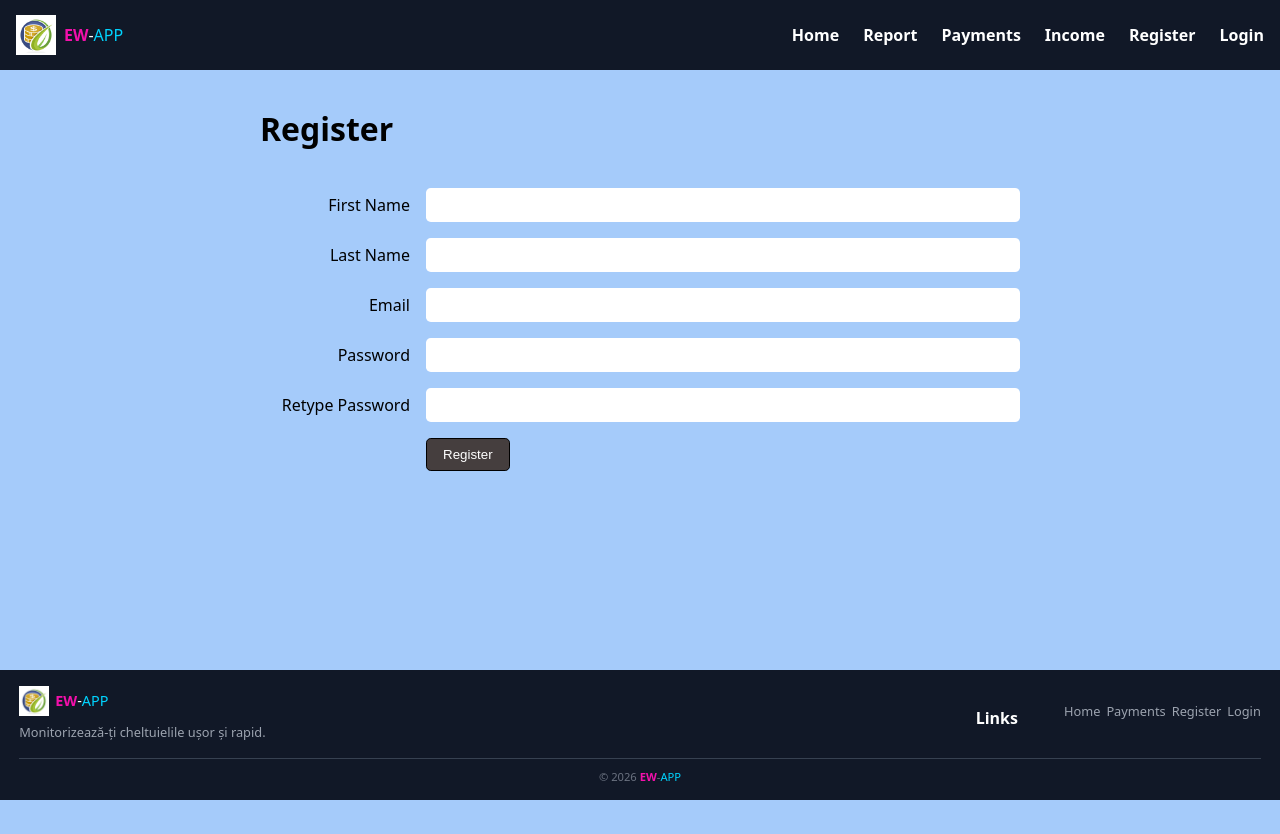
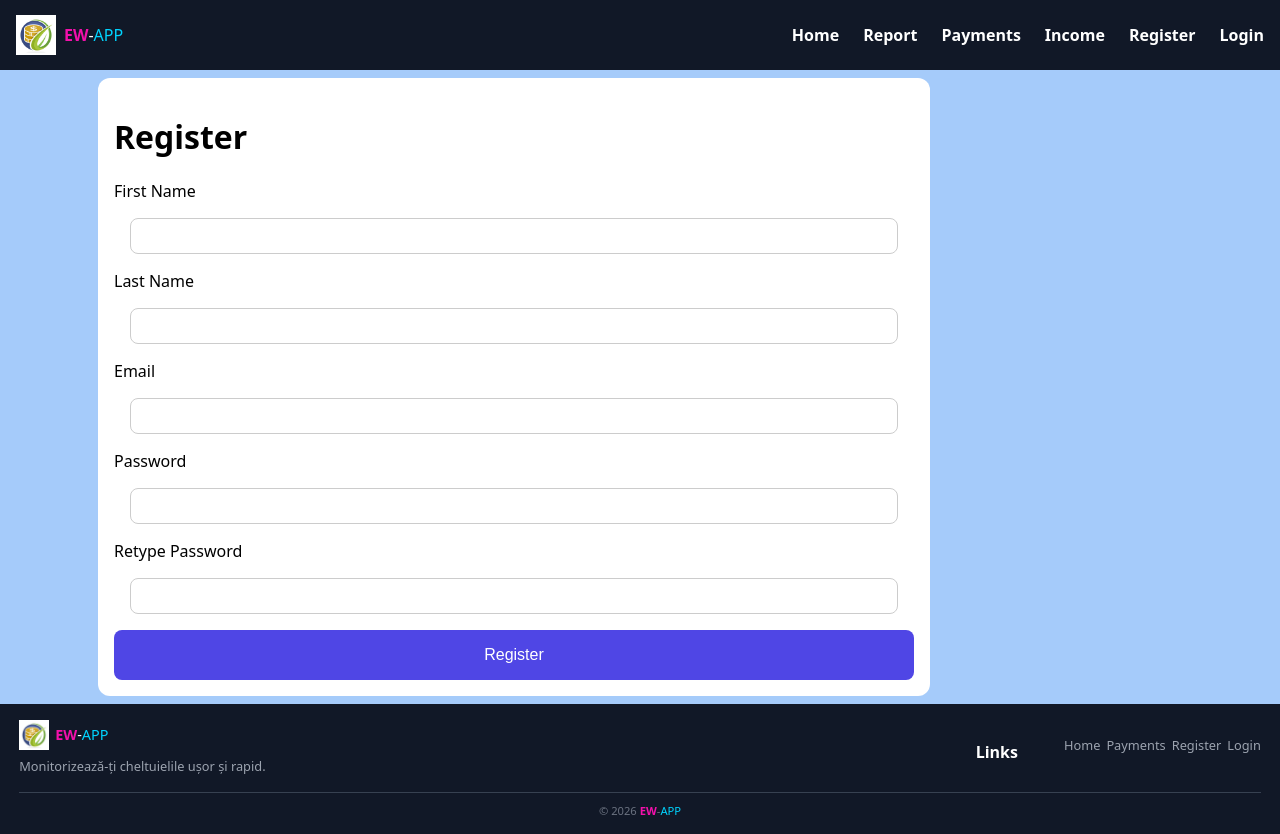
Before and after one commit to Ovidiu-Martalogu/ew-app, a React (Vite) app: page /register in a window 1280 px wide. Before the commit the page ends 800 px from the top, so only its background shows below. Built offline with nearby package versions, Linux system fonts and the light colour scheme.

Commit message:
update login/register from examp-class

```diff
--- a/db.json
+++ b/db.json
@@ -39,28 +39,28 @@
       "amount": 500,
       "category": "cumparaturi",
       "deleted": false,
-      "id": 11
+      "id": 12
     },
     {
       "date": "2026-04-07",
       "amount": 1500,
       "category": "rata",
       "deleted": false,
-      "id": 11
+      "id": 13
     },
     {
       "date": "2026-04-07",
       "amount": 350,
       "category": "cumparaturi",
       "deleted": false,
-      "id": 11
+      "id": 14
     },
     {
       "date": "2026-04-07",
       "amount": 200,
       "category": "Lidl",
       "deleted": false,
-      "id": 11
+      "id": 15
     }
   ],
   "users": [
--- a/src/App.css
+++ b/src/App.css
@@ -11,24 +11,24 @@ body {
   font-size: 1rem;
 }
 
-/* Container principal aplicație */
+
 .app {
   min-height: 100vh;
   display: flex;
   flex-direction: column;
 }
 
-/* Conținut principal */
+
 .content {
   flex: 1;
   width: 100%;
   max-width: 1100px;
   margin: 0 auto;
-  padding: 1rem;
+  padding: 0.5rem;
   box-sizing: border-box;
 }
 
-/* Opțional: centru pe pagini mici */
+
 @media (max-width: 768px) {
   .content {
     padding: 0.8rem;
--- a/src/App.tsx
+++ b/src/App.tsx
@@ -11,7 +11,7 @@ import { Footer } from "./components/Footer/Footer";
 import { Report } from "./features/Report/Report"
 import { AuthContextProvider } from "../src/features/Auth/context/AuthContextProvider";
 import "./App.css";
-import './Forms.css';
+
 import { EditFirstPage } from "./features/First-page/EditFirstPage";
 
 export default function App() {
--- a/src/Forms.css
+++ /dev/null
@@ -1,85 +0,0 @@
-.brandForm {
-  display: grid;
-
-  & > h1 {
-    grid-column: 1 / -1;
-  }
-
-  & > label,
-  & > button {
-    margin-top: 1rem;
-  }
-
-  & input:is([type=text], [type=password], [type=url], [type=email], [type=number]),
-  & textarea {
-    padding: .5rem;
-
-    border: 1px solid var(--color-dark-gray);
-    border-radius: 0.3rem;
-    color: var(--color-dark-gray);
-    font-family: inherit;
-
-    &:focus {
-      outline: 2px solid var(--color-brand-highlight);
-      outline-offset: -3px;
-    }
-  }
-
-  & button {
-    --bgColor: var(--color-brand-primary);
-
-    padding: .5rem 1rem;
-
-    background-color: rgb(69, 62, 62);
-    color: white;
-    border: 1px solid black;
-    border-radius: 0.3rem;
-    cursor: pointer;
-
-    &:hover {
-      box-shadow: inset 2px 2px 5px color-mix(in srgb, var(--color-dark-gray) 70%, transparent);
-    }
-
-    &:focus,
-    &:active {
-      --bgColor: color-mix(in srgb, var(--color-brand-primary) 70%, #fff)
-    }
-  }
-
-  & .errorMessage {
-    color: var(--color-warning);
-    margin-top: 0;
-  }
-
-
-  @media screen and (min-width: 510px) {
-    gap: 1rem;
-    grid-template-columns: 150px 1fr;
-
-    margin: 0 auto;
-    max-width: 760px;
-
-    & > button {
-      grid-column-start: 2;
-      justify-self: start;
-    }
-
-    & > label {
-      align-self: center;
-      justify-self: end;
-
-      &:has(+ textarea) {
-        align-self: start;
-      }
-    }
-
-    & > label,
-    & > button {
-      margin-top: 0;
-    }
-
-    & .errorMessage {
-      grid-column-start: 2;
-    }
-  }
-}
--- a/src/features/Auth/Login.tsx
+++ b/src/features/Auth/Login.tsx
@@ -1,10 +1,11 @@
 import { useEffect, useState } from "react";
-import { useNavigate } from "react-router";
+import { useLocation, useNavigate, type Location } from "react-router";
 import { useZodValidation } from "../../hooks/useZodValidation";
 import { Api } from "../../utils/api";
 import { loginSchema as validationSchema } from "./validationSchemas";
 import { useAuth } from "./context/useAuth";
 import type { Auth } from "./types";
+import styles from "../../features/Auth/EditUser.module.css"
 
 const loginApi = new Api("login");
 
@@ -17,12 +18,14 @@ export function Login() {
 
   const { login, user } = useAuth();
   const navigate = useNavigate();
+  const location = useLocation() as Location<{ from: string } | undefined>;
 
   useEffect(() => {
-    if(user) {
-      void navigate('/');
+    if (user) {
+      const to = location.state?.from ?? '/';
+      void navigate(to);
     }
-  }, [user, navigate]);
+  }, [user, navigate, location]);
 
   function handleSubmit(e: React.SubmitEvent) {
     e.preventDefault();
@@ -33,9 +36,9 @@ export function Login() {
   }
 
   function handleInputChange(e: React.ChangeEvent<HTMLInputElement>) {
-    const newValues = {...formValues, [e.target.name]: e.target.value};
+    const newValues = { ...formValues, [e.target.name]: e.target.value };
 
-    if(errors) {
+    if (errors) {
       isValid(newValues);
     }
 
@@ -43,7 +46,7 @@ export function Login() {
   }
 
   return (
-    <form className="brandForm" onSubmit={handleSubmit}>
+    <form className={styles.brandForm} onSubmit={handleSubmit}>
       <h1>Login</h1>
 
       <label htmlFor="email">Email</label>
--- a/src/features/Auth/Register.tsx
+++ b/src/features/Auth/Register.tsx
@@ -6,7 +6,10 @@ import { registerSchema as validationSchema } from "./validationSchemas";
 import { useAuth } from "./context/useAuth";
 import type { Auth } from "./types";
 
+import styles from "../../features/Auth/EditUser.module.css"
+
 const registerApi = new Api("register");
+
 
 export function Register() {
   const [formValues, setFormValues] = useState({
@@ -23,12 +26,6 @@ export function Register() {
   function handleSubmit(e: React.SubmitEvent) {
     e.preventDefault();
 
-    // const data = new FormData(e.target);
-    // const jsonData = Object.fromEntries(data.entries()) as Record<
-    //   keyof z.infer<typeof validationSchema>,
-    //   string
-    // >;
-
     if (!isValid(formValues)) return;
 
     const { retypePassword, ...dataForServer } = formValues;
@@ -37,10 +34,6 @@ export function Register() {
   }
 
   function handleInputChange(e: React.ChangeEvent<HTMLInputElement>) {
-    // const value = e.target.value;
-    // const newFormValues = {...formValues};
-    // const inputName = e.target.name as keyof typeof formValues;
-    // newFormValues[inputName] = value;
 
     const newValues = { ...formValues, [e.target.name]: e.target.value };
 
@@ -56,9 +49,8 @@ export function Register() {
   }
 
   return (
-    <form className="brandForm" onSubmit={handleSubmit}>
+    <form className={styles.brandForm} onSubmit={handleSubmit}>
       <h1>Register</h1>
-
       <label htmlFor="firstName">First Name</label>
       <input
         type="text"
@@ -111,6 +103,7 @@ export function Register() {
       )}
 
 
+
       <button type="submit">Register</button>
     </form>
   );
--- a/src/features/First-page/FirstPage.module.css
+++ b/src/features/First-page/FirstPage.module.css
@@ -1,9 +1,22 @@
 .container {
+    flex: 1;
     min-height: 100vh;
+    display: flex;
+    flex-direction: column;
+    margin: 0;
+    padding: 0.5rem;
     background-color: #f9fafb;
     color: #1f2937;
-    display: flex;
-    flex-direction: column;
+
+}
+
+.content {
+    flex: 1;
+    width: 100%;
+    max-width: 1100px;
+    margin: 0 auto;
+    padding: 0.5rem;
+    box-sizing: border-box;
 }
 
 .title {
@@ -51,7 +64,7 @@
     margin-bottom: 10px;
 }
 
-
+/* CTA */
 .titleAndFooter {
     text-align: center;
     padding: 60px 20px;
@@ -63,12 +76,7 @@
     margin-bottom: 10px;
 }
 
-.titleAndFooter p {
+.titleAndFooters p {
     color: #6b7280;
     margin-bottom: 20px;
 }
-
-.editPage{
-    text-decoration: none;
-
-}
--- a/src/features/Income/Income.module.css
+++ b/src/features/Income/Income.module.css
@@ -1,3 +1,21 @@
+
+.app {
+  min-height: 100vh;
+  display: flex;
+  flex-direction: column;
+}
+
+
+.content {
+  flex: 1;
+  width: 100%;
+  max-width: 1100px;
+  margin: 0 auto;
+  padding: 0.5rem;
+  box-sizing: border-box;
+}
+
+
 .cardContainer {
   display: grid;
   grid-template-columns: repeat(auto-fill, minmax(250px, 1fr));
--- a/src/utils/api.ts
+++ b/src/utils/api.ts
@@ -15,19 +15,24 @@ type MakeRequestParams = RequestInit & {
   limit?: number;
 };
 
-export class Api<Data> {
+export class Api {
   public resource: string;
-  private headers = {
-    'Content-Type': 'application/json',
-  };
+  private headers = new Headers();
+  public itemCount = 0;
 
   constructor(resource: string) {
     this.resource = resource;
+    this.headers.append('Content-Type', 'application/json');
   }
 
-  private async handleResponse(this: void, res: Response) {
+  public setAsAuthRequired(accessToken: string) {
+    this.headers.set('Authorization', `Bearer ${accessToken}`);
+  }
+
+  private async handleResponse<Data>(res: Response) {
     const data = (await res.json()) as Data | string;
     if (res.ok && typeof data !== "string") {
+      this.itemCount = Number(res.headers.get('x-total-count'));
       return data;
     }
 
@@ -40,7 +45,7 @@ export class Api<Data> {
     throw new ApiError(res.status, message);
   }
 
-  private makeRequest(options: MakeRequestParams) {
+  private makeRequest<R>(options: MakeRequestParams): Promise<R> {
     const baseUrl = `/api/${this.resource}`;
     let urlEnding = "";
 
@@ -66,36 +71,32 @@ export class Api<Data> {
       urlEnding += `?${search}`;
     }
 
+    fetchInit.headers = this.headers;
+
     return fetch(`${baseUrl}${urlEnding}`, fetchInit)
-      .then(this.handleResponse)
-      .catch((err: unknown) => {
-        console.warn(err);
-        return null;
-      });
+      .then(this.handleResponse.bind(this)<R>);
   }
 
-  public create(body: Record<string, string>) {
-    return this.makeRequest({
+  public create<R>(body: unknown) {
+    return this.makeRequest<R>({
       method: 'POST',
       body: JSON.stringify(body),
-      headers: this.headers,
     });
   }
 
-  public readOne(id: number | string) {
-    return this.makeRequest({id: String(id)});
+  public readOne<R>(id: number | string) {
+    return this.makeRequest<R>({ id: String(id) });
   }
 
-  public readAll(page = 1, limit = 10) {
-    return this.makeRequest({page, limit});
+  public readAll<R>(page = 1, limit = 10) {
+    return this.makeRequest<R>({ page, limit });
   }
 
-  public update(id: number, body: Record<string, string>) {
-    return this.makeRequest({
+  public update<R>(id: number, body: Record<string, string>) {
+    return this.makeRequest<R>({
       id: String(id),
       method: 'PATCH',
       body: JSON.stringify(body),
-      headers: this.headers,
     });
   }
   public remove(id: number) {
```
Also changed, not shown: src/features/Auth/context/ProtectedRoute.tsx (added, +14 -0 lines).
